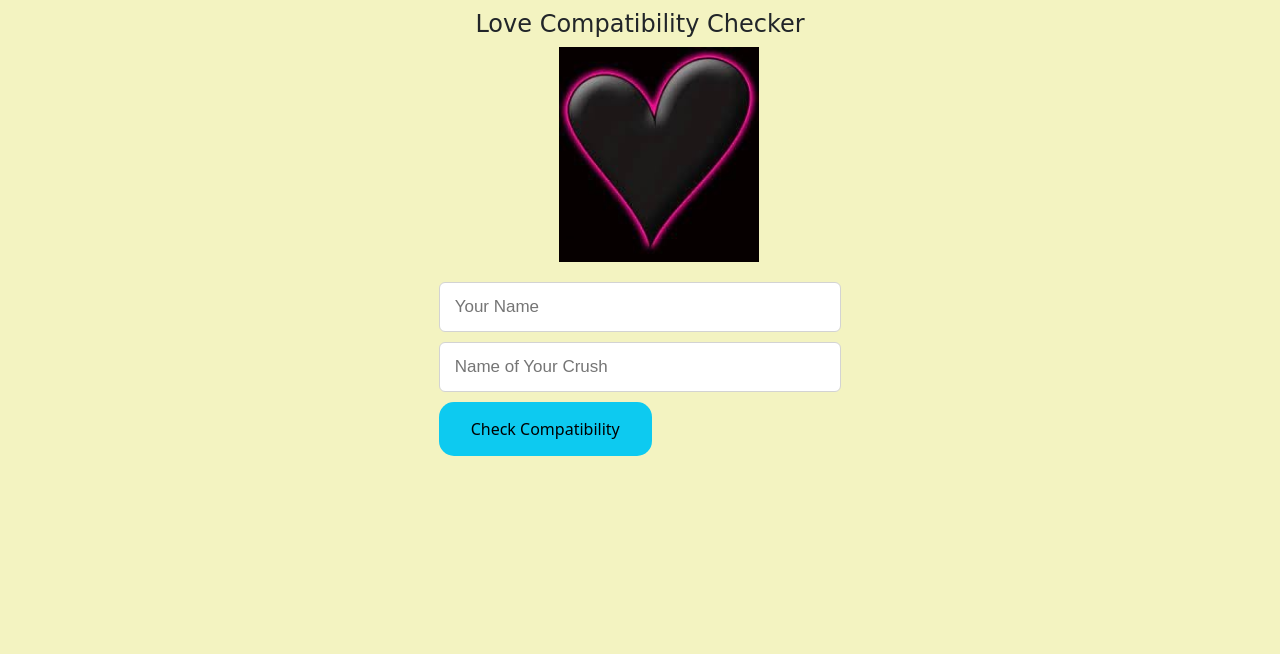
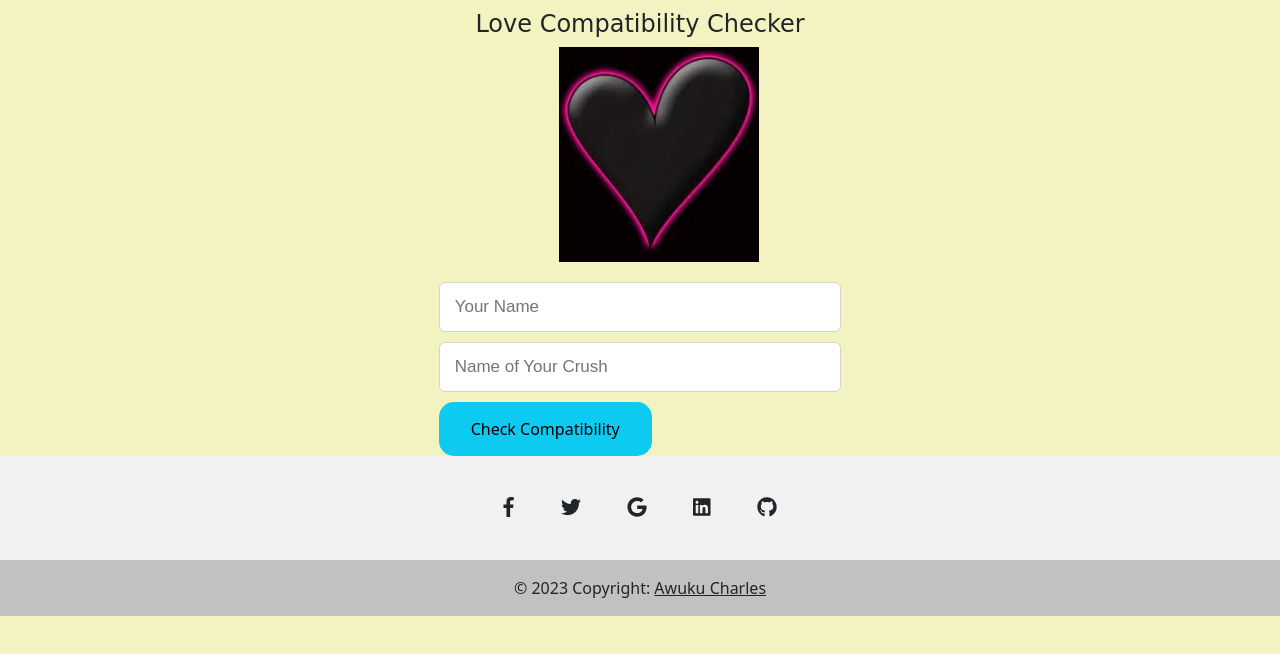
Before and after one commit to Barrister1990/CompatibiltyChecker, a plain HTML site: page index.html in a window 1280 px wide. Drawn offline with Linux system fonts and the light colour scheme.

Commit message:
Update index.html

```diff
--- a/index.html
+++ b/index.html
@@ -7,7 +7,12 @@
     <meta name="viewport" content="width=device-width, initial-scale=1.0">
     <link rel="stylesheet" href="css/bootstrap.min.css">
     <link rel="stylesheet" href="style.css">
-    <title>Document</title>
+   <title>Love Checker</title>
+    <link rel="apple-touch-icon" sizes="180x180" href="images/apple-touch-icon.png">
+    <link rel="icon" type="image/png" sizes="32x32" href="images/favicon-32x32.png">
+    <link rel="icon" type="image/png" sizes="16x16" href="images/favicon-16x16.png">
+    <link rel="manifest" href="/site.webmanifest">
+    <script defer src="https://use.fontawesome.com/releases/v5.0.13/js/all.js" integrity="sha384-xymdQtn1n3lH2wcu0qhcdaOpQwyoarkgLVxC/wZ5q7h9gHtxICrpcaSUfygqZGOe" crossorigin="anonymous"></script>
 </head>
 
 <body>
@@ -57,6 +62,66 @@
         </div>
     </div>
 
+    <footer class="text-center text-white" style="background-color: #f1f1f1;">
+        <!-- Grid container -->
+        <div class="container pt-4">
+          <!-- Section: Social media -->
+          <section class="mb-4">
+            <!-- Facebook -->
+            <a
+              class="btn btn-link btn-floating btn-lg text-dark m-1"
+              href="https://web.facebook.com/charles.awuku.902/"
+              role="button"
+              data-mdb-ripple-color="dark"
+              ><i class="fab fa-facebook-f"></i
+            ></a>
+
+            <!-- Twitter -->
+            <a
+              class="btn btn-link btn-floating btn-lg text-dark m-1"
+              href="https://twitter.com/AwukuCharles6"
+              role="button"
+              data-mdb-ripple-color="dark"
+              ><i class="fab fa-twitter"></i
+            ></a>
+
+            <!-- Google -->
+            <a
+              class="btn btn-link btn-floating btn-lg text-dark m-1"
+              href="https://mail.google.com/mail/u/0/#inbox"
+              role="button"
+              data-mdb-ripple-color="dark"
+              ><i class="fab fa-google"></i
+            ></a>
+            <!-- Linkedin -->
+            <a
+              class="btn btn-link btn-floating btn-lg text-dark m-1"
+              href="https://www.linkedin.com/in/charles-awuku-385b93242/"
+              role="button"
+              data-mdb-ripple-color="dark"
+              ><i class="fab fa-linkedin"></i
+            ></a>
+            <!-- Github -->
+            <a
+              class="btn btn-link btn-floating btn-lg text-dark m-1"
+              href="https://github.com/Barrister1990"
+              role="button"
+              data-mdb-ripple-color="dark"
+              ><i class="fab fa-github"></i
+            ></a>
+          </section>
+          <!-- Section: Social media -->
+        </div>
+        <!-- Grid container -->
+
+        <!-- Copyright -->
+        <div class="text-center text-dark p-3" style="background-color: rgba(0, 0, 0, 0.2);">
+          © 2023 Copyright:
+          <a class="text-dark" href="https://barrister1990.github.io/BarristerWeb/">Awuku Charles</a>
+        </div>
+        <!-- Copyright -->
+      </footer>
+
 
     <script src="js/bootstrap.min.js"></script>
     <script src="index.js"></script>
```
